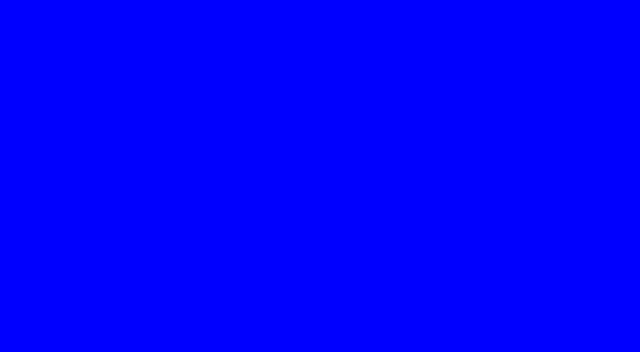
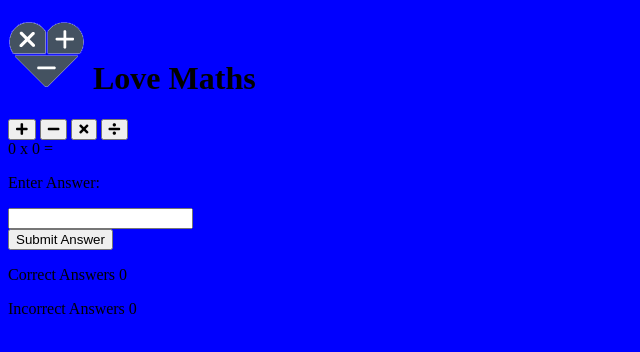
Before and after one commit to Haloegen/Love-Maths, a plain HTML site: page index.html in a window 1280 px wide. Shown: the whole page, without its empty margins (0-640 px from the left). Drawn offline with Linux system fonts and the light colour scheme.

Commit message:
Add html structure to controls area

```diff
--- a/index.html
+++ b/index.html
@@ -4,11 +4,49 @@
     <meta charset="UTF-8">
     <meta http-equiv="X-UA-Compatible" content="IE=edge">
     <meta name="viewport" content="width=device-width, initial-scale=1.0">
+    <link rel="stylesheet" href="https://use.fontawesome.com/releases/v5.7.2/css/all.css"
+        integrity="sha384-fnmOCqbTlWIlj8LyTjo7mOUStjsKC4pOpQbqyi7RrhN7udi9RwhKkMHpvLbHG9Sr" crossorigin="anonymous">
     <link rel="stylesheet" href="assets/css/style.css">
+    <link href="https://fonts.googleapis.com/css?family=Raleway%7CRighteous" rel="stylesheet">
     <title>Document</title>
 </head>
 <body>
+    <h1 class="heading" >
+        <img src="assets/images/logo.png" alt="logo" class="logo">
+        Love Maths
+    </h1>
 
+    <div class="game-area">
+        <div class="controls-area">
+            <button class="btn btn--big btn--green">
+                <i class="fas fa-plus">
+
+                </i></button>
+            <button class="btn btn--big btn--blue">
+                <i class="fas fa-minus"></i>
+            </button>
+            <button class="btn btn--big btn--orange">
+                <i class="fas fa-times"></i>
+            </button>
+            <button class="btn btn--big btn--red">
+                <i class="fas fa-divide"></i>
+            </button>
+        </div>
+        <div class="question-area">
+            <span id="operand1">0</span>
+            <span id="operator">x</span>
+            <span id="operand2">0</span>
+            <span>=</span>
+            <p class="answer-message">Enter Answer:</p>
+            <input type="number" id="answer-box">
+        </div>
+        <button class="btn btn--gray">Submit Answer</button>
+    </div>
+
+    <div class="score-area">
+        <p class="scores">Correct Answers <span id="score">0</span></p>
+        <p class="scores">Incorrect Answers <span id="incorrect">0</span></p>
+    </div>
 <script src="assets/js/script.js"></script>
 </body>
 </html>
```
Also changed, not shown: assets/images/logo.png (added).
